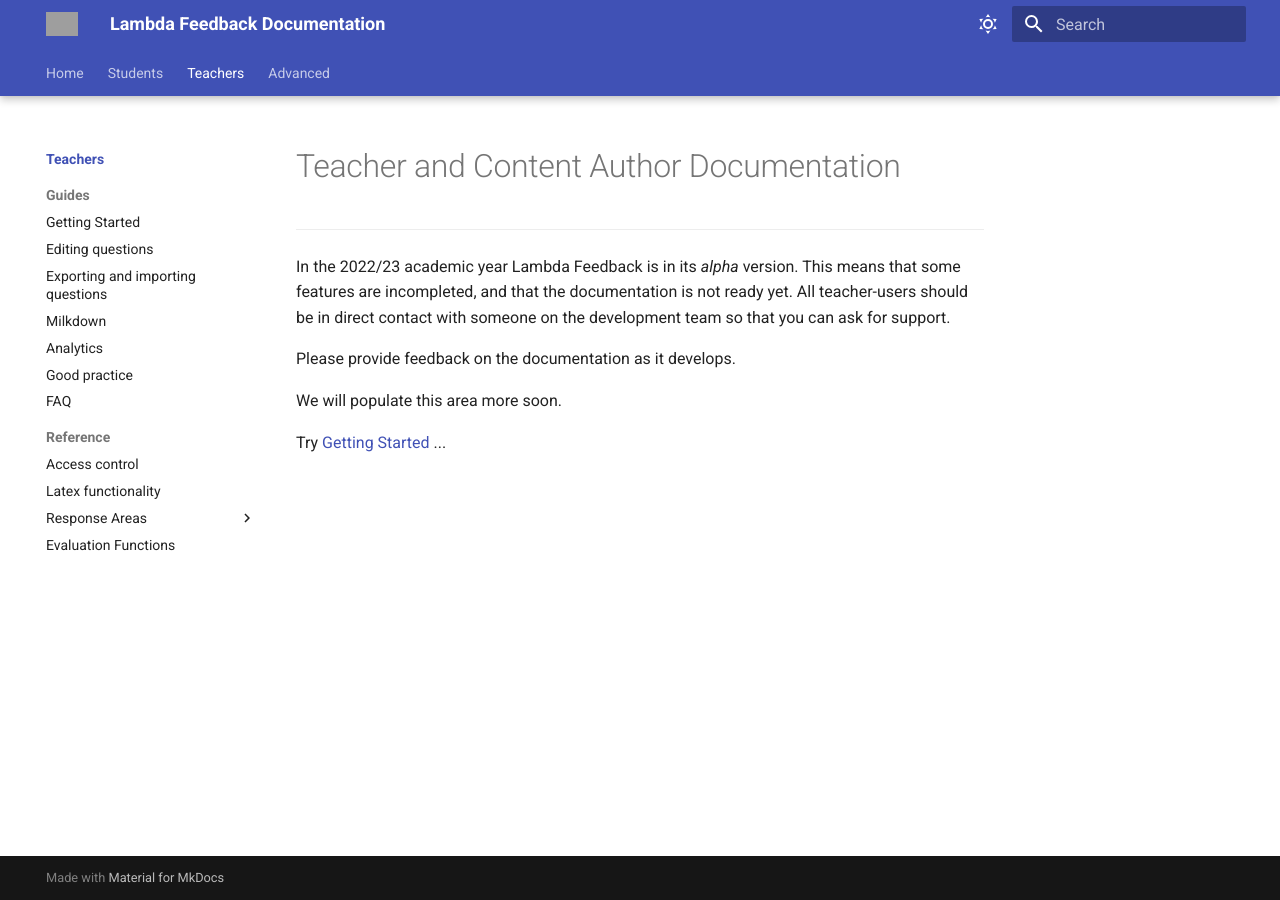
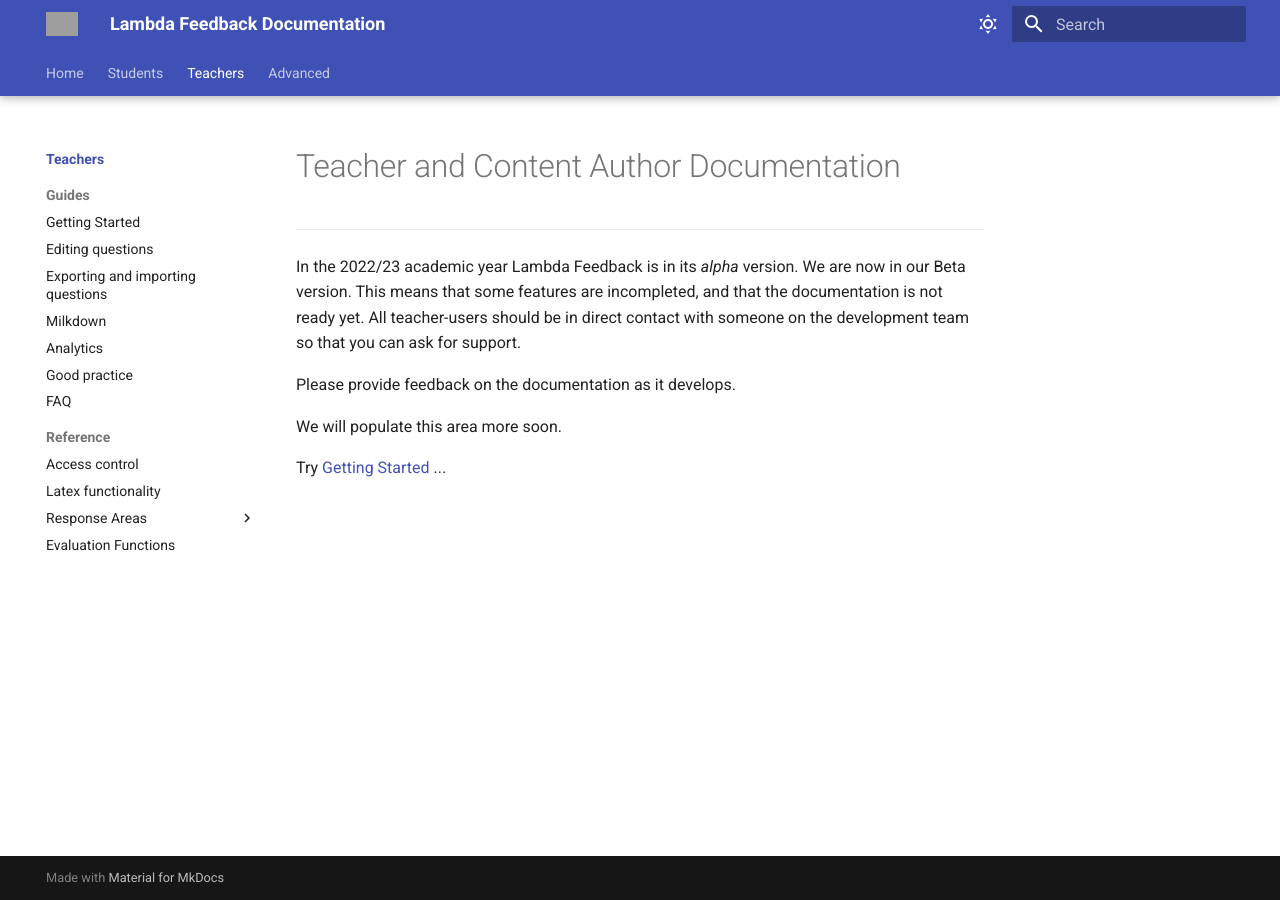
Before and after one commit to lambda-feedback/user-documentation, an MkDocs documentation site: the page built from docs/teacher/index.md, in a window 1280 px wide. Built offline with MkDocs 1.6.1 and Material for MkDocs 9.7.7, drawn with Linux system fonts in a browser that asks for light colours; grey boxes are pictures that could not be loaded.

Commit message:
Update index.md

```diff
--- a/docs/teacher/index.md
+++ b/docs/teacher/index.md
@@ -1,7 +1,7 @@
 # Teacher and Content Author Documentation
 ---
 
-In the 2022/23 academic year Lambda Feedback is in its _alpha_ version. This means that some features are incompleted, and that the documentation is not ready yet. All teacher-users should be in direct contact with someone on the development team so that you can ask for support.
+In the 2022/23 academic year Lambda Feedback is in its _alpha_ version. We are now in our Beta version. This means that some features are incompleted, and that the documentation is not ready yet. All teacher-users should be in direct contact with someone on the development team so that you can ask for support.
 
 Please provide feedback on the documentation as it develops.
 
```
